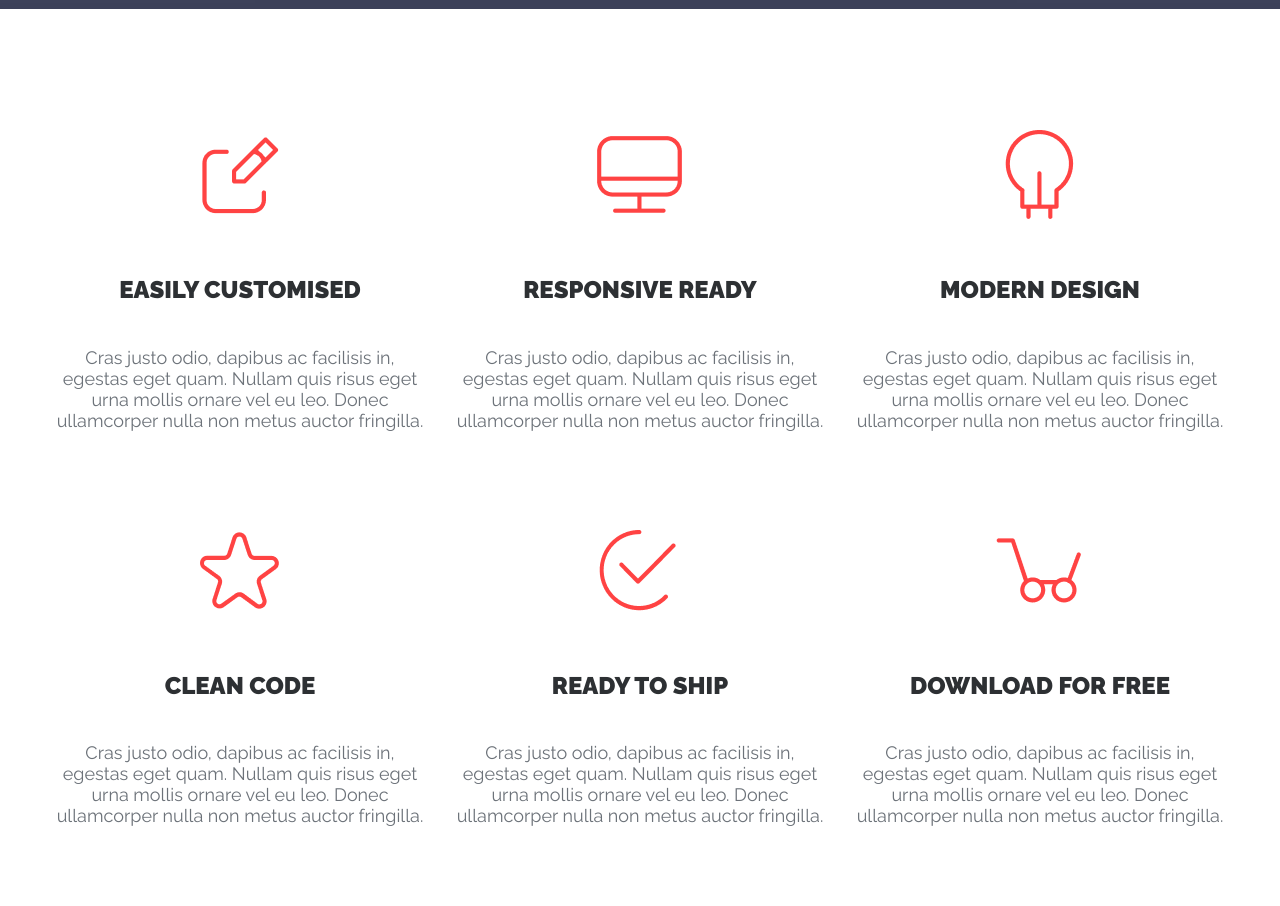
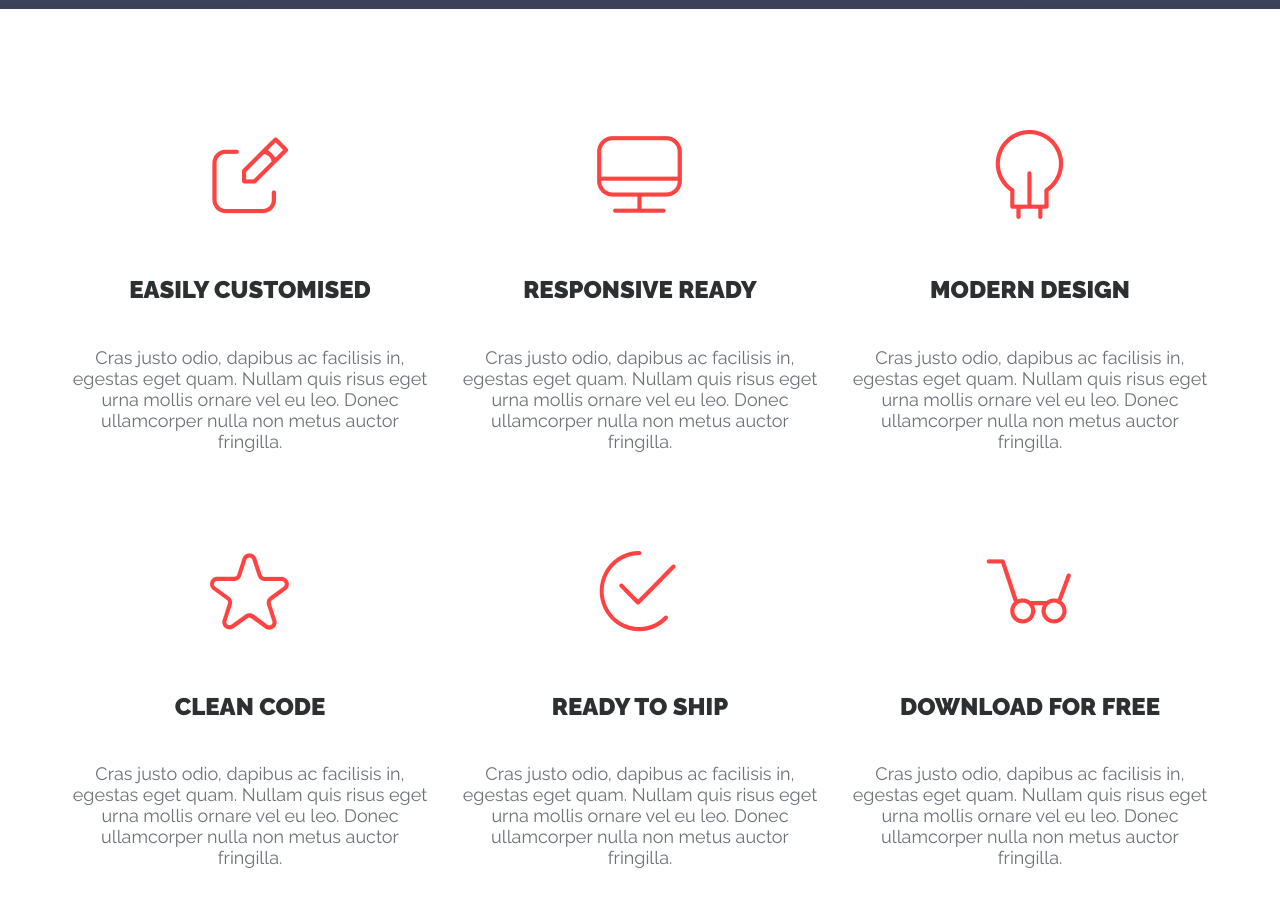
Before and after one commit to KalashnikovDmitry/ActiveBOX, a website built with Parcel: page src/index.html in a window 1280 px wide. Shown: the part 760-1666 px from the top of the page. Built offline with nearby package versions, Linux system fonts and the light colour scheme; grey boxes are pictures that could not be loaded.

Commit message:
update header-features

```diff
--- a/src/index.html
+++ b/src/index.html
@@ -55,6 +55,7 @@
     </header>
 
     <section class="activebox-features">
+        <div class="container">
             <div class="features-grid-wrap">
                 <div class="grid-features-item" id="features_1">
                     <div class="card-features-img">
@@ -135,6 +136,20 @@
                     </div>
                 </div>
             </div>
+        </div>
+    </section>
+
+    <section class="activebox-work">
+        <div class="work-grid">
+            <div class="work-item" id="work_1"></div>
+            <div class="work-item" id="work_2"></div>
+            <div class="work-item" id="work_3"></div>
+            <div class="work-item" id="work_4"></div>
+            <div class="work-item" id="work_5"></div>
+            <div class="work-item" id="work_6"></div>
+            <div class="work-item" id="work_7"></div>
+            <div class="work-item" id="work_8"></div>
+        </div>
     </section>
 
     <script type="module" src="./js/app.js"></script>
--- a/src/scss/_mixins.scss
+++ b/src/scss/_mixins.scss
@@ -9,7 +9,7 @@
 @mixin container {
     max-width: 73.125rem;  // max-width: 1170px;
     padding: 0 .9375rem;  // padding: 0 15px;
-    margin: auto;
+    margin: 0 auto;
     position: relative;
     z-index: 20;
 }
@@ -51,6 +51,24 @@
         background-color: $_header_mask_blue;
         z-index: 5;
     }
+}
+
+@mixin header_nav_wrap {
+    @include flex_row;
+    justify-content: space-between;
+    margin-bottom: 8.125rem;
+
+    &::after {
+        @include wrap_line;
+    }
+}
+
+@mixin wrap_line {
+    content: '';
+    width: 100%;
+    height: 0.0625rem;
+    background-color: $_bd_light_grey;
+    display: block;
 }
 
 @mixin mb_logo {
@@ -95,16 +113,6 @@
         border-bottom: $_nav_active_bd;
         color: $_link_hover_active_red;
     }
-}
-
-@mixin wrap_line {
-    content: '';
-    width: 100%;
-    height: 0.0625rem;
-    background-color: $_bd_light_grey;
-    display: block;
-    margin: 0 0 8.125rem;
-    //2.243125rem
 }
 
 @mixin list {
@@ -168,17 +176,47 @@
 }
 
 @mixin features_grid_wrap {
-    max-width: 73.125rem;
     display:grid;
-    border: none;
-    grid-template-columns: 1fr 1fr 1fr;
-    grid-template-rows: 1fr 1fr;
-    gap: 5.625rem 1.875rem;
+    grid-template-columns: repeat(3, 1fr);
+    grid-gap: 5.625rem 1.875rem;
     text-align: center;
     margin: auto;
 }
 
 @mixin grid_features_item {
     margin: auto;
-    width: 23.125rem;
+    width: 22.5rem;
 }
+
+@mixin card-features-img {
+    width: 6.25rem;
+    height: 6.25rem;
+    overflow: hidden;
+    display: flex;
+    align-items: center;
+    justify-content: center;
+    margin: 0 auto 1.8125rem;
+}
+
+@mixin card-features-title {
+    font-size: $_24px;
+    font-weight: $_black;
+    text-transform: uppercase;
+    color: $_title_dark_grey;
+    line-height: 4.5rem;
+    margin-bottom: 1.276875rem;
+}
+
+@mixin card-features-description-p {
+    font-size: $_18px;
+    font-weight: $_regular;
+    color: $_text_grey;
+}
+
+// ________________________________________ FEATURES-section //
+
+// WORK-section ______________________________________ //
+
+
+
+// ______________________________________ WORK-section //
--- a/src/scss/features.scss
+++ b/src/scss/features.scss
@@ -8,30 +8,17 @@
             @include grid_features_item;
 
             .card-features-img {
-                width: 6.25rem;
-                height: 6.25rem;
-                overflow: hidden;
-                display: flex;
-                align-items: center;
-                justify-content: center;
-                margin: 0 auto 1.8125rem;
+                @include card-features-img;
             }
 
             .card-features-title {
-                font-size: $_24px;
-                font-weight: $_black;
-                text-transform: uppercase;
-                color: $_title_dark_grey;
-                line-height: 4.5rem;
-                margin-bottom: 1.276875rem;
+                @include card-features-title;
             }
 
             .card-features-description {
 
                 p {
-                    font-size: $_18px;
-                    font-weight: $_regular;
-                    color: $_text_grey;
+                    @include card-features-description-p;
                 }
             }
         }
--- a/src/scss/header.scss
+++ b/src/scss/header.scss
@@ -2,9 +2,7 @@
     @include header_bg;
 
     .header-nav-wrap {
-        @include flex_row;
-        justify-content: space-between;
-
+        @include header_nav_wrap;
 
         .logo {
             @include mb_logo;
@@ -15,6 +13,8 @@
         }
 
         .nav-header {
+            margin-top: .25rem;
+
             .nav-list {
                 @include list;
 
@@ -25,10 +25,6 @@
                     }
                 }
             }
-        }
-
-        &::after {
-            @include wrap_line;
         }
     }
 
```
Also changed, not shown: src/scss/work.scss (added). Lines whose indentation alone changed are shown as unchanged.
